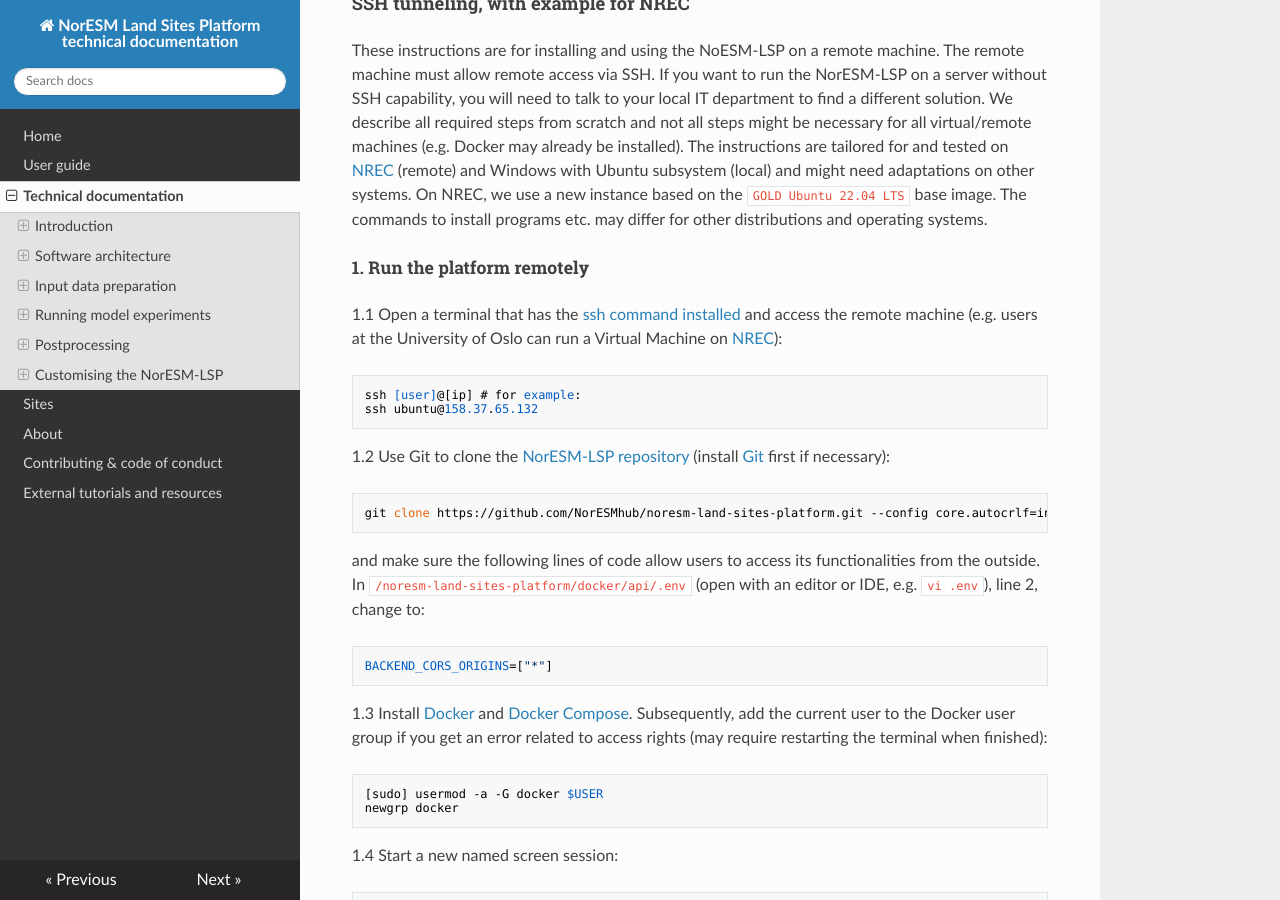
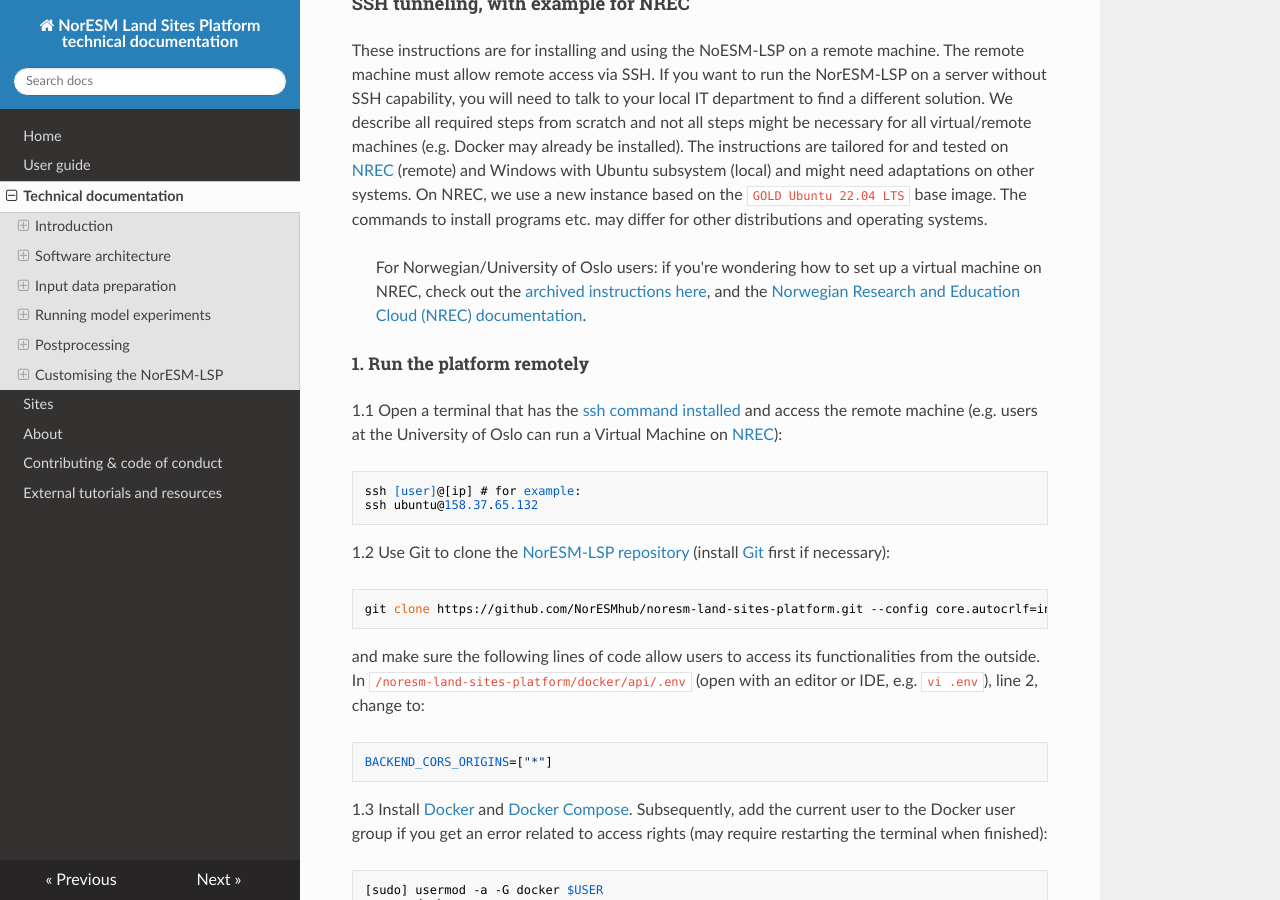
Before and after one commit to NorESMhub/noresm-land-sites-platform, an MkDocs documentation site: the page built from docs/documentation.md, in a window 1280 px wide and 900 px high, scrolled down 16604 px. Built offline with MkDocs 1.6.1, drawn with Linux system fonts in a browser that asks for light colours; nearby versions of some CDN libraries.

Commit message:
Update documentation.md

```diff
--- a/docs/documentation.md
+++ b/docs/documentation.md
@@ -338,6 +338,8 @@ Galaxy is free to use and only requires registering as a user. Note that this to
 
 These instructions are for installing and using the NoESM-LSP on a remote machine. The remote machine must allow remote access via SSH. If you want to run the NorESM-LSP on a server without SSH capability, you will need to talk to your local IT department to find a different solution. We describe all required steps from scratch and not all steps might be necessary for all virtual/remote machines (e.g. Docker may already be installed). The instructions are tailored for and tested on [NREC](https://www.nrec.no/) (remote) and Windows with Ubuntu subsystem (local) and might need adaptations on other systems. On NREC, we use a new instance based on the `GOLD Ubuntu 22.04 LTS` base image. The commands to install programs etc. may differ for other distributions and operating systems.
 
+> For Norwegian/University of Oslo users: if you're wondering how to set up a virtual machine on NREC, check out the [archived instructions here](https://github.com/NorESMhub/noresm-land-sites-platform/tree/archive/.machine/NREC_VM_setup), and the [Norwegian Research and Education Cloud (NREC) documentation](https://docs.nrec.no/).
+
 ##### 1. Run the platform remotely
 
 1.1 Open a terminal that has the [ssh command installed](https://linuxize.com/post/how-to-enable-ssh-on-ubuntu-20-04/) and access the remote machine (e.g. users at the University of Oslo can run a Virtual Machine on [NREC](https://www.uio.no/studier/emner/matnat/ifi/IN3230/h20/oblig/running-your-vm-on-nrec.html)):
```
